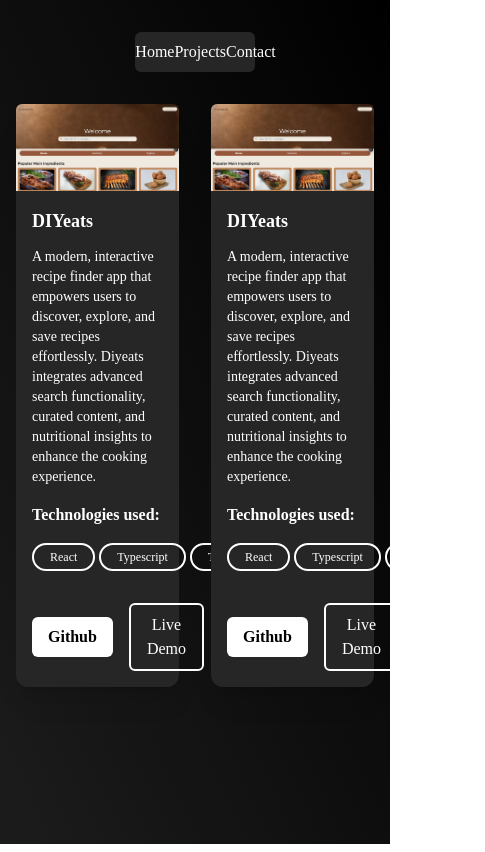
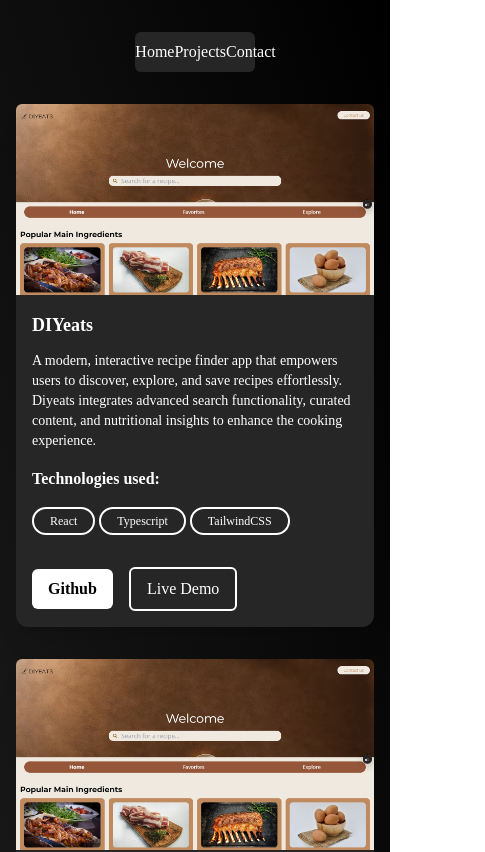
Before and after one commit to kkumber/Web-Portfolio, a React (Vite) app: page /projects in a window 390 px wide. Shown: the top 852 px of the page, 485 px wide, since content can reach past the window. Built offline with nearby package versions, Linux system fonts and the light colour scheme; a web font is replaced by a local one.

Commit message:
added responsiveness

```diff
--- a/src/Components/ProjectContainer.jsx
+++ b/src/Components/ProjectContainer.jsx
@@ -24,12 +24,12 @@ const ProjectContainer = ({data}) => {
                 {/* Technologies */}
                 <div className="mb-4">
                     <b><span>Technologies used:</span></b>
-                    <div className="mt-4 flex items-center gap-1">
+                    <div className="mt-4 flex items-center gap-1 flex-wrap">
                         {data.tech.map((tool, index) => <TechnologyWrapper tool={tool} index={index} />)}
                     </div>
                 </div>
                 {/* Links */}
-                <div className="flex items-center gap-x-4 mt-8">
+                <div className="flex items-center gap-4 mt-8">
                     <button className="bg-white text-black px-4 py-2 rounded-md"><a href={data.github} target="_blank"><b>Github</b></a></button>
                     <button className="border-white border-2 px-4 py-2 rounded-md"><a href={data.demo}>Live Demo</a></button>
                 </div>
--- a/src/Pages/Projects.jsx
+++ b/src/Pages/Projects.jsx
@@ -13,7 +13,7 @@ const Projects = () => {
     ]
 
     return (
-    <div className="grid grid-cols-2 gap-8">
+    <div className="grid md:grid-cols-2 gap-8">
         {projects.map((data, index) =>
             <ProjectContainer data={data} key={index}/>
         )}
```
